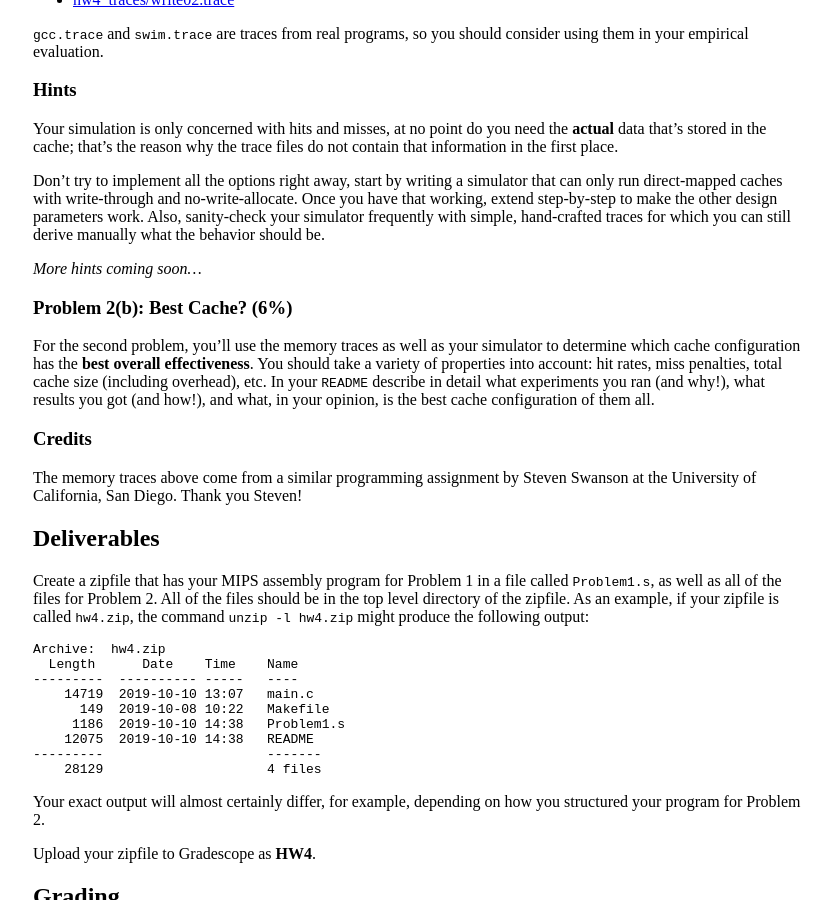
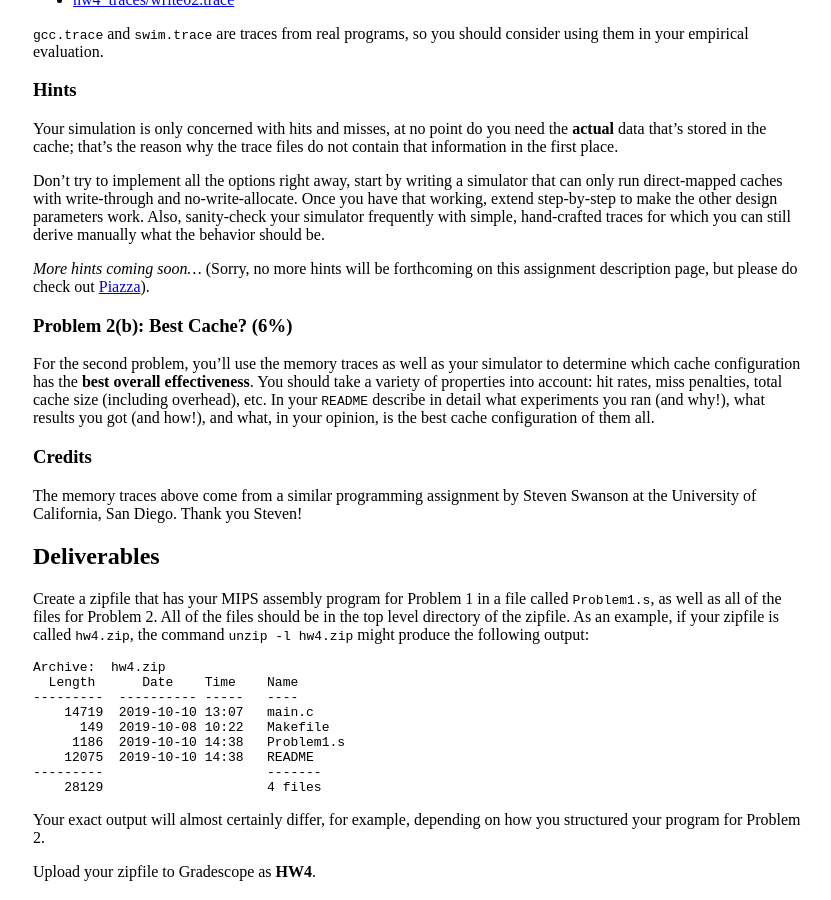
Before and after one commit to jhucsf/fall2019, a Jekyll site: the page built from hw/hw4.md, in a window 1280 px wide and 900 px high, scrolled down 4468 px. Shown: the whole window, without its empty margins (223-1054 px from the left). Built offline with Jekyll 4.4.1, drawn with Linux system fonts in a browser that asks for light colours.

Commit message:
more more hints :-(

```diff
--- a/hw/hw4.md
+++ b/hw/hw4.md
@@ -333,7 +333,9 @@ make the other design parameters work. Also, sanity-check your simulator
 frequently with simple, hand-crafted traces for which you can still
 derive manually what the behavior should be.
 
-*More hints coming soon...*
+*More hints coming soon...* (Sorry, no more hints will be forthcoming
+on this assignment description page, but please do check out
+[Piazza](http://piazza.com/jhu/fall2019/601229)).
 
 ### Problem 2(b): Best Cache? (6%)
 
```
